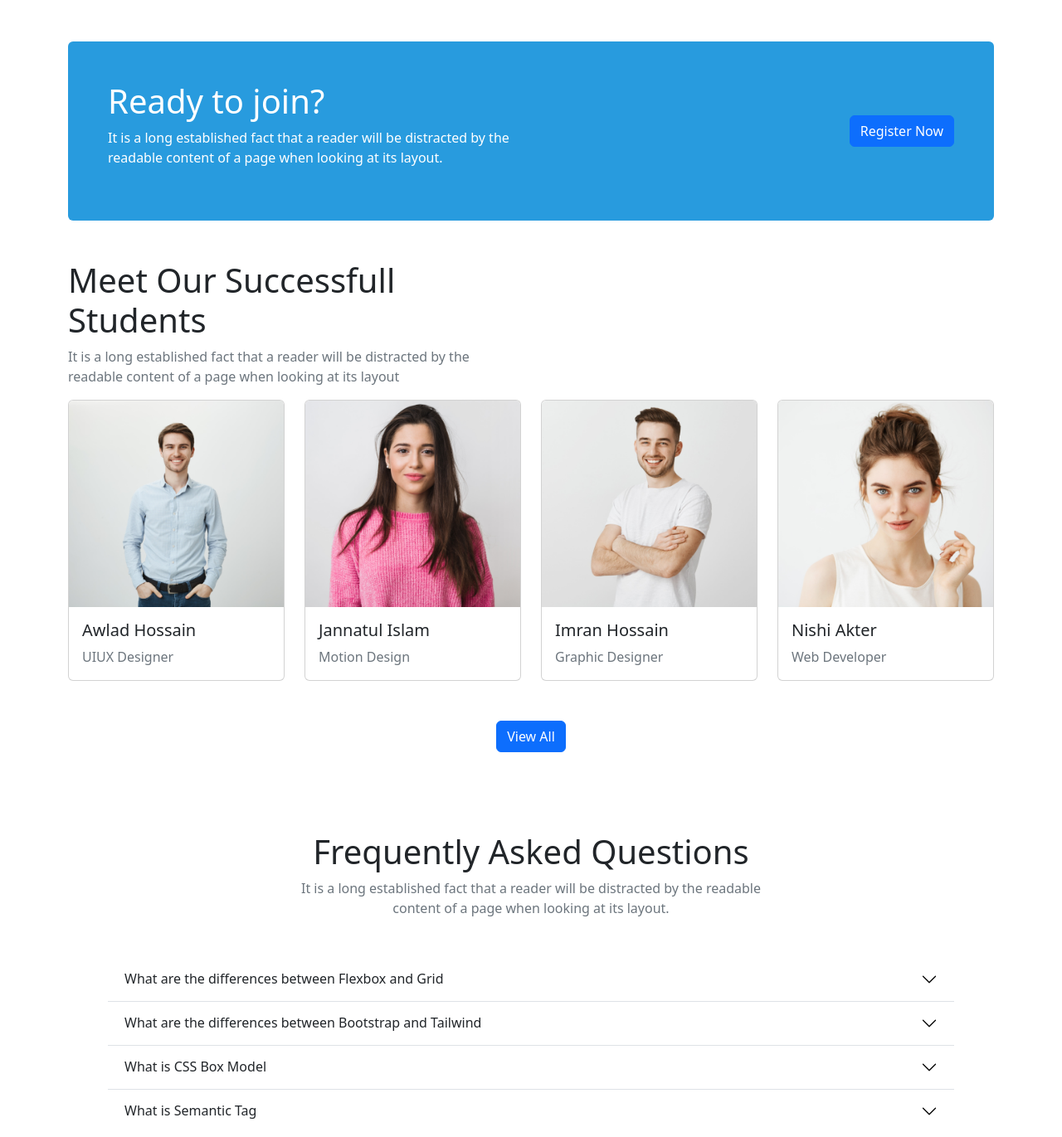
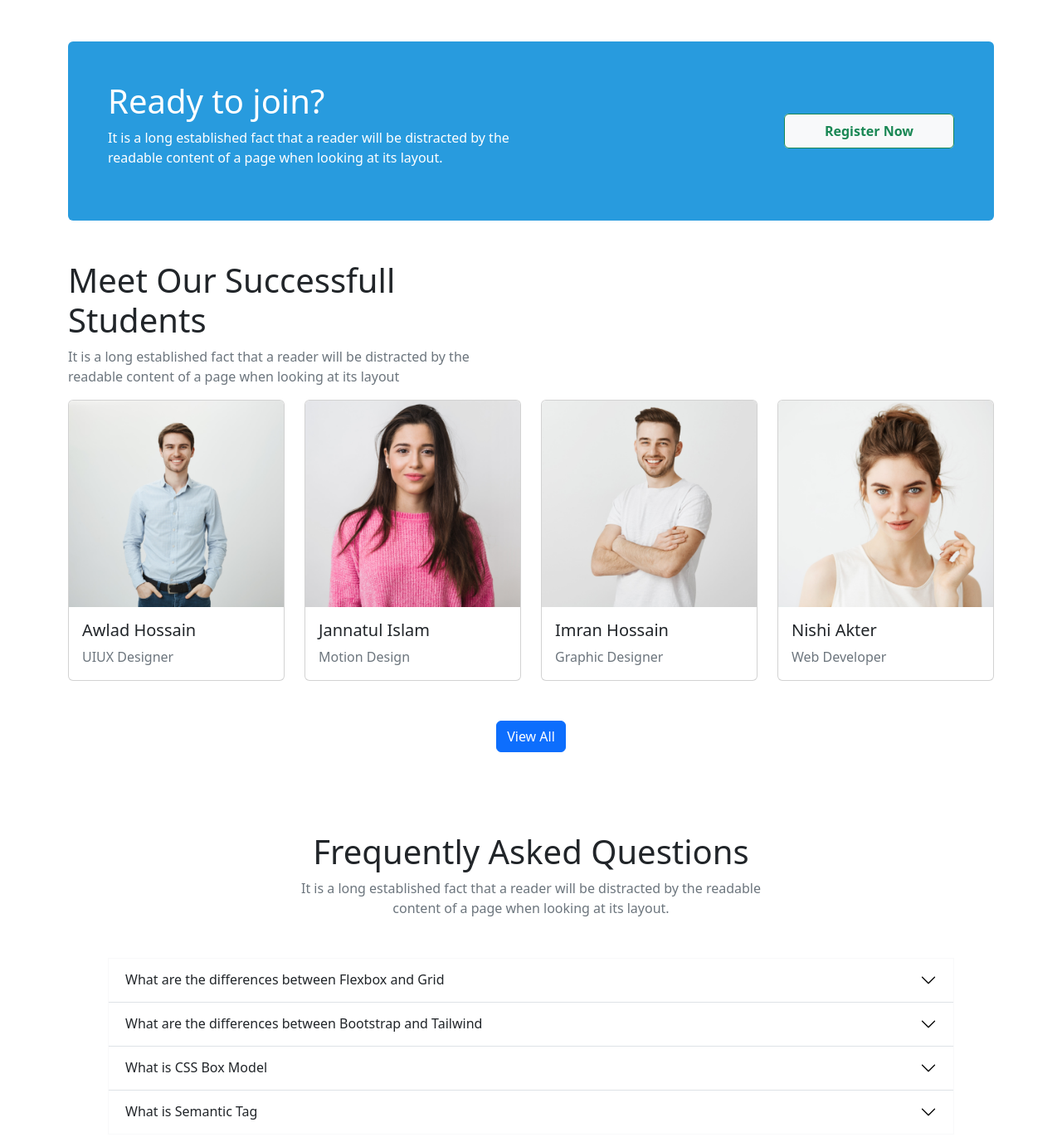
Before and after one commit to md-najmus-sakib/online-course-web, a plain HTML site: page index.html in a window 1280 px wide. Shown: the part 1680-3051 px from the top of the page at 83% size. Drawn offline with nearby package versions, Linux system fonts and the light colour scheme.

Commit message:
modify code

```diff
--- a/index.html
+++ b/index.html
@@ -201,9 +201,13 @@
                     <p class="text-white">It is a long established fact that a reader will be distracted by the <br>
                         readable content of a page when looking at its layout.</p>
                 </div>
+                <!-- modal section start -->
                 <div>
-                    <button type="button" class="btn btn-primary" data-bs-toggle="modal" data-bs-target="#exampleModal"
-                        data-bs-whatever="@mdo">Register Now</button>
+                    <div class="bg-light rounded-2">
+                        <button type="button" class="btn btn-outline-success ps-5 pe-5 pt-2 pb-2 fw-bolder"
+                            data-bs-toggle="modal" data-bs-target="#exampleModal" data-bs-whatever="@mdo">Register
+                            Now</button>
+                    </div>
                     <div class="modal fade" id="exampleModal" tabindex="-1" aria-labelledby="exampleModalLabel"
                         aria-hidden="true">
                         <div class="modal-dialog">
@@ -238,10 +242,7 @@
                         </div>
                     </div>
                 </div>
-                <!-- <div class="bg-light rounded-2">
-                    <button class="btn btn-outline-success ps-5 pe-5 pt-2 pb-2 fw-bolder" type="submit">Register
-                        Now</button>
-                </div> -->
+                <!-- modal section end -->
             </div>
         </section>
         <!-- box section end -->
@@ -308,7 +309,7 @@
                     content of a page when looking at its layout.
                 </p>
             </div>
-            <div class="accordion accordion-flush m-5" id="accordionFlushExample">
+            <div class="accordion accordion-flush border border-light m-5" id="accordionFlushExample">
                 <div class="accordion-item">
                     <h2 class="accordion-header" id="flush-headingOne">
                         <button class="accordion-button collapsed" type="button" data-bs-toggle="collapse"
```
